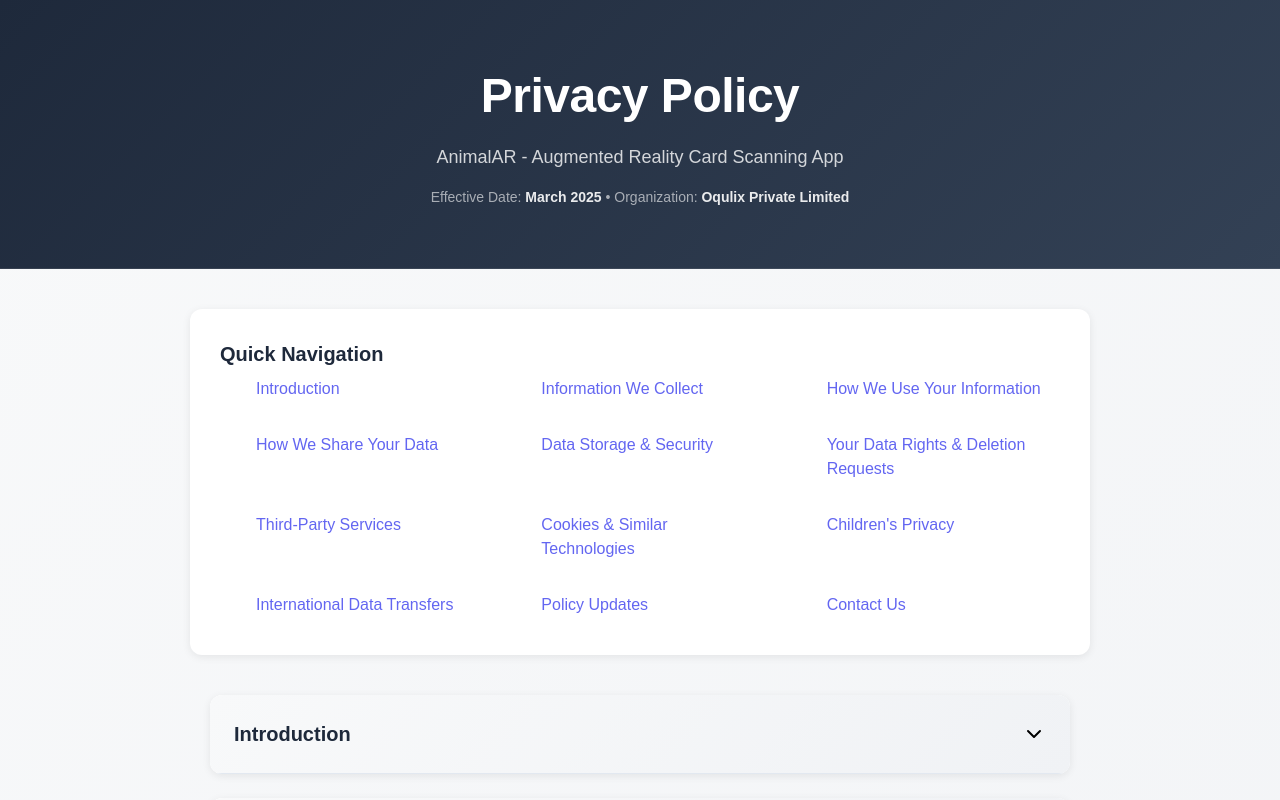
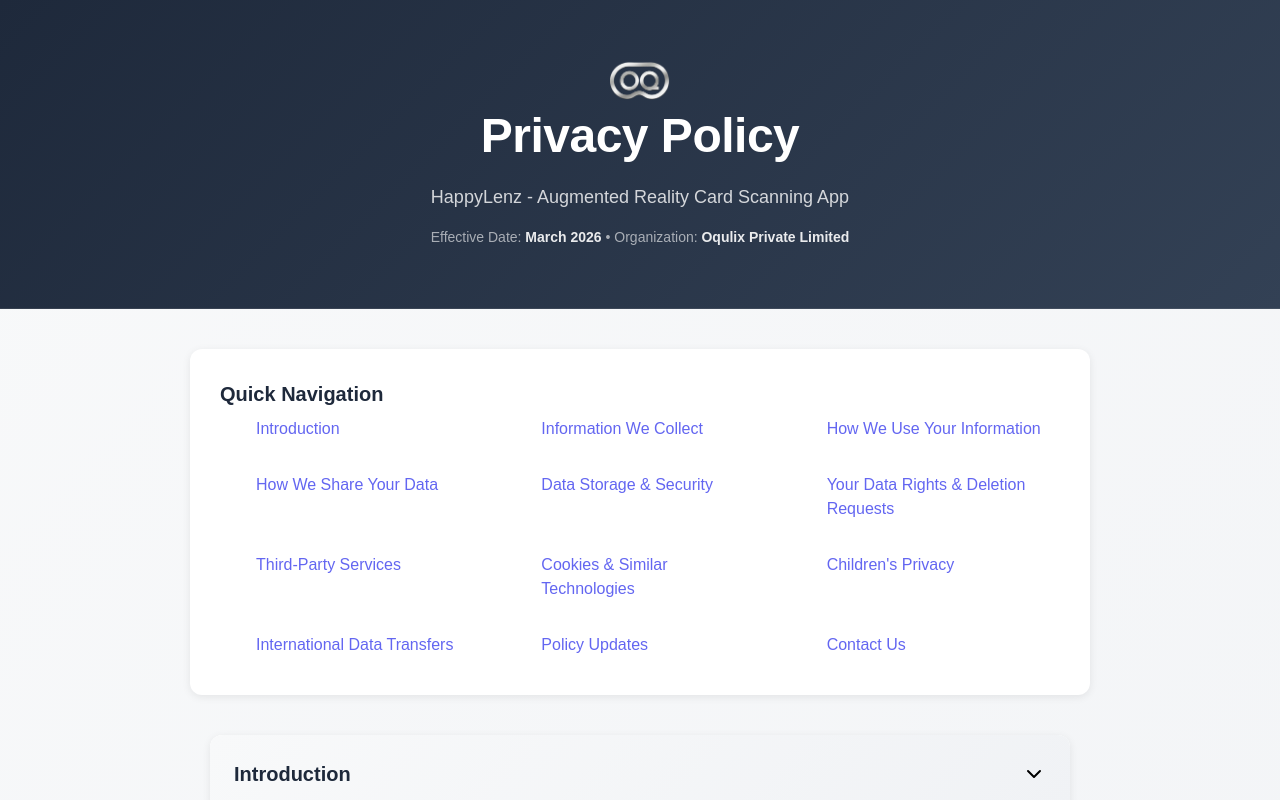
Before and after one commit to mhdhssn967/arcards, a React (Vite) app: page /privacypolicy in a window 1280 px wide. Shown: the top 800 px of the page. Built offline with nearby package versions, Linux system fonts and the light colour scheme; a web font is replaced by a local one.

Commit message:
changes to

```diff
--- a/src/pages/PrivacyPolicy.jsx
+++ b/src/pages/PrivacyPolicy.jsx
@@ -181,13 +181,16 @@
 
       {/* Header section */}
       <div className="privacy-header">
-        <div className="privacy-header-content">
+
+        <div className="privacy-header-content flex flex-col items-center">
+            <img src="OQ72.png" width={"60px"} alt="" />
           <h1 className="privacy-title">Privacy Policy</h1>
-          <p className="privacy-subtitle">AnimalAR - Augmented Reality Card Scanning App</p>
+          <p className="privacy-subtitle">HappyLenz - Augmented Reality Card Scanning App</p>
           <p className="policy-meta">
-            Effective Date: <strong>March 2025</strong> • Organization: <strong>Oqulix Private Limited</strong>
+            Effective Date: <strong>March 2026</strong> • Organization: <strong>Oqulix Private Limited</strong>
           </p>
         </div>
+
       </div>
 
       {/* Table of contents */}
```
